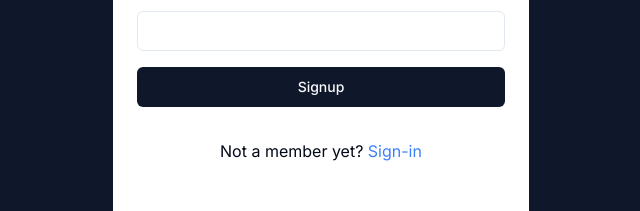
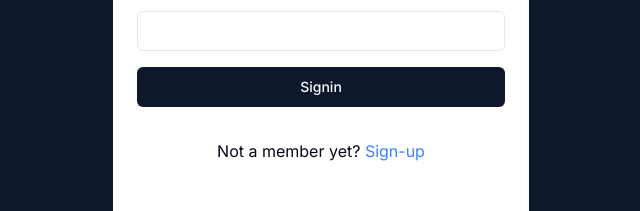
Before and after one commit to Himanshu88027/Pro-Feedback, a Next.js app: page /sign-in in a window 1280 px wide. Shown: the part 389-600 px from the top of the page, without its empty margins (319-959 px from the left). Built offline with nearby package versions, Linux system fonts and the light colour scheme.

Commit message:
minor fix

```diff
--- a/src/app/(auth)/sign-in/page.tsx
+++ b/src/app/(auth)/sign-in/page.tsx
@@ -112,14 +112,14 @@ function Signup() {
                   Please wait
                 </>
               ) : (
-                "Signup"
+                "Signin"
               )}
             </Button>
           </form>
         </Form>
         <p className="text-center">
           Not a member yet?
-          <Link href='/sign-up' className="text-blue-500"> Sign-in</Link>
+          <Link href='/sign-up' className="text-blue-500"> Sign-up</Link>
         </p>
       </div>
     </div>
```
